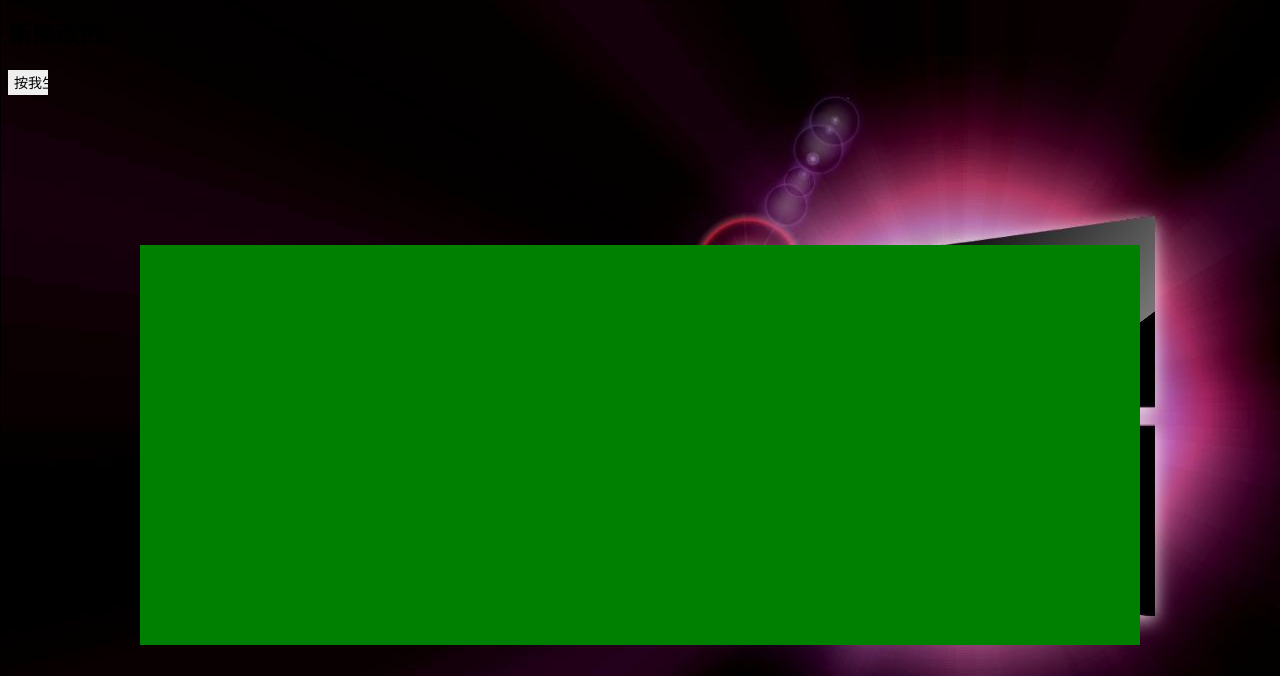
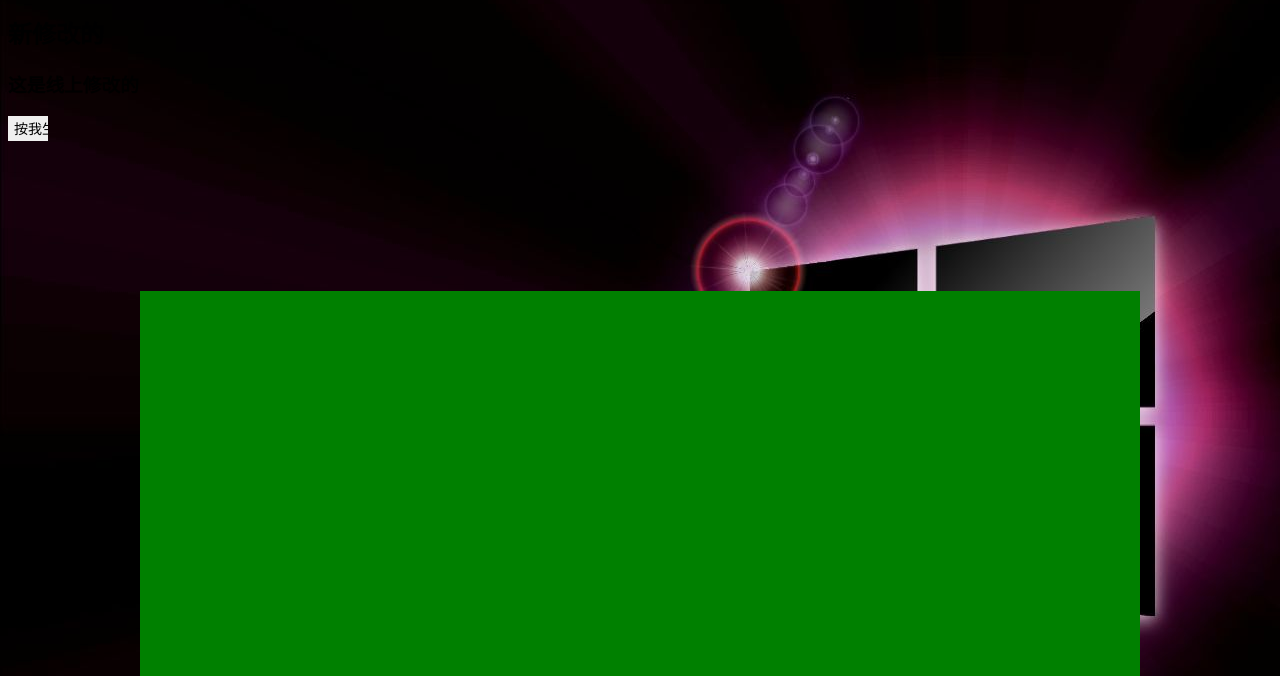
Before and after one commit to lovedaan/git-demo, a website: page src/index.html in a window 1280 px wide. Shown: the part 124-800 px from the top of the page. Drawn offline with nearby package versions, Linux system fonts and the light colour scheme; files that its build step writes are made by us from their sources.

Commit message:
线上修改

```diff
--- a/src/index.html
+++ b/src/index.html
@@ -7,6 +7,7 @@
     <body>
         <h1>这是内容dfskfsjkfh</h1>
         <h2>新修改的</h2>
+        <h3>这是线上修改的</h3>
         <input type="button" value="按我生成一个div" id="btn" />
         <div class="con"></div>
         <script type="text/javascript" src="script/all.js"></script>
```
